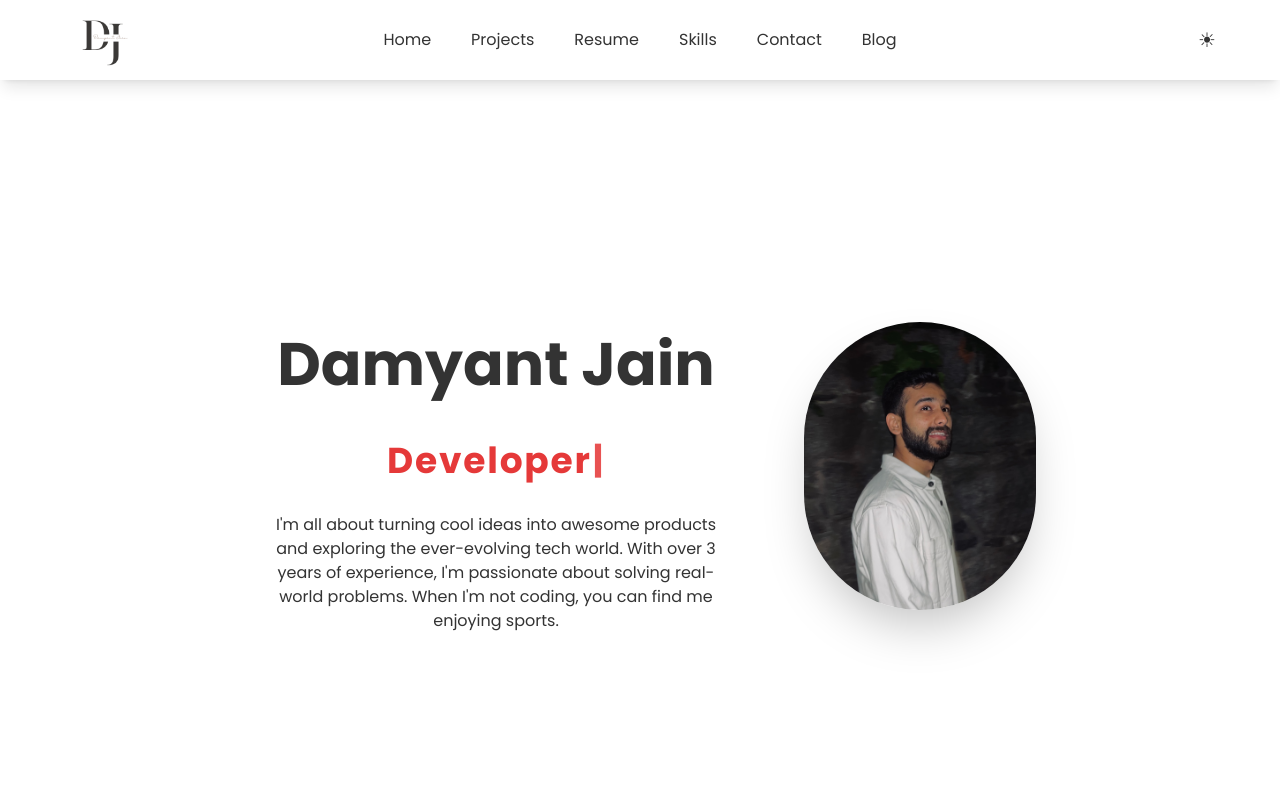
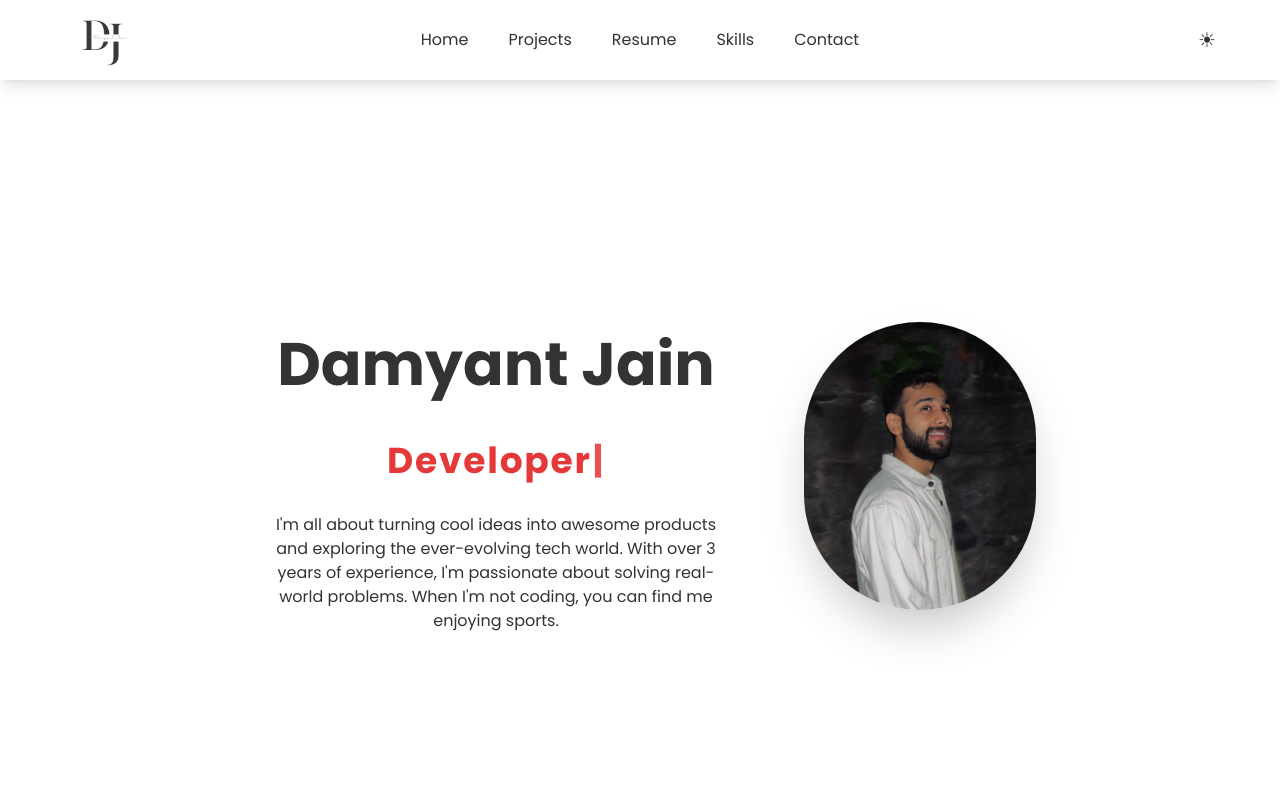
Before and after one commit to damyantjain/portfolio-website, a React (Vite) app: page / in a window 1280 px wide. Shown: the top 800 px of the page. Built offline with nearby package versions, Linux system fonts and the light colour scheme; no server answers.

Commit message:
Disable blog section

```diff
--- a/src/components/Portfolio.jsx
+++ b/src/components/Portfolio.jsx
@@ -11,11 +11,11 @@ import { UPDATE_VIEWS } from "../util/constants.js";
 
 const Portfolio = () => {
 
-  useEffect(() => {
-    fetch(UPDATE_VIEWS, {
-      method: "POST",
-    });
-  }, []);
+  // useEffect(() => {
+  //   fetch(UPDATE_VIEWS, {
+  //     method: "POST",
+  //   });
+  // }, []);
 
 
   return (
--- a/src/db/nav.js
+++ b/src/db/nav.js
@@ -19,11 +19,11 @@ const nav = [
     title: "Contact",
     link: "contact",
   },
-  {
-    title: "Blog",
-    link: "blog",
-    external: true,
-  }
+  // {
+  //   title: "Blog",
+  //   link: "blog",
+  //   external: true,
+  // }
 ];
 
 export default nav;
```
